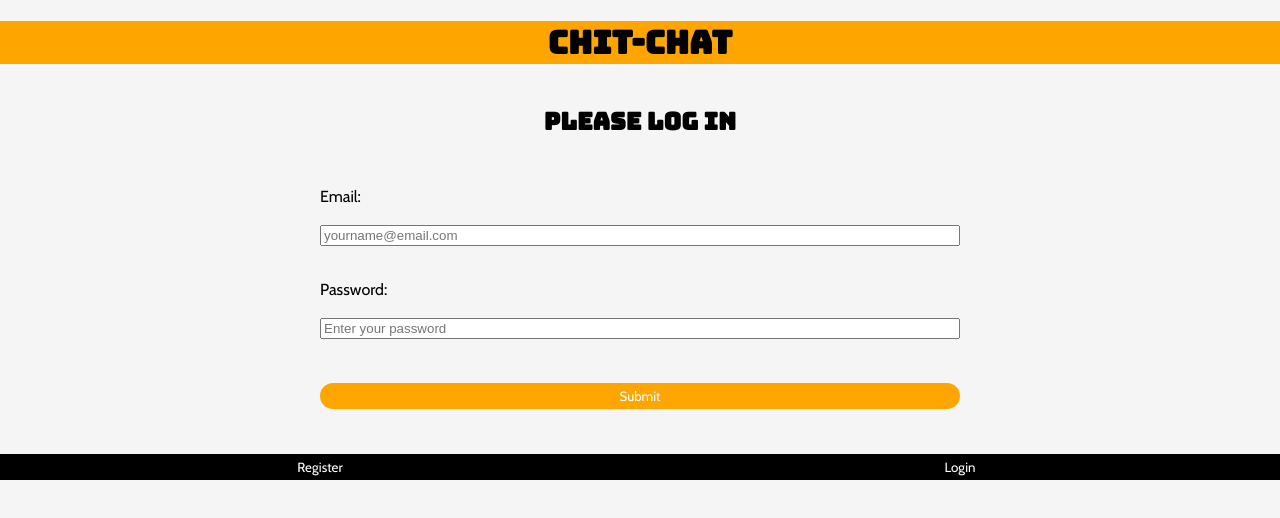
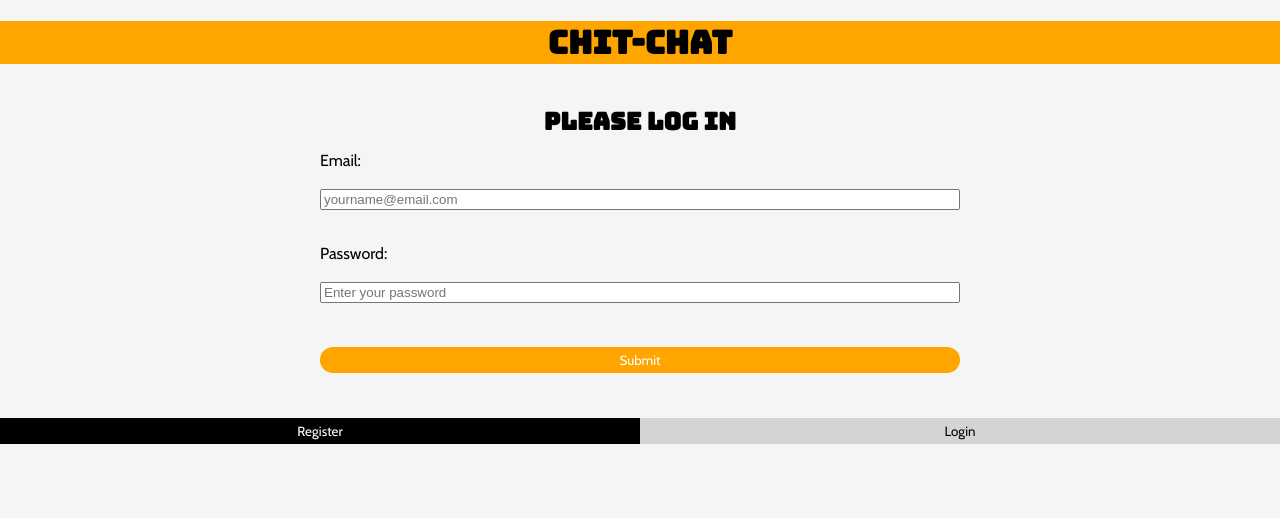
Before and after one commit to claudi-aaa/chat-project, a React (Create React App) app in the folder chat-app/: page / in a window 1280 px wide. Shown: the top 518 px of the page. Built offline with nearby package versions, Linux system fonts and the light colour scheme; no server answers.

Commit message:
unsuccessful login handling

```diff
--- a/chat-app/src/App.css
+++ b/chat-app/src/App.css
@@ -13,8 +13,8 @@ button {
 .App {
   display: flex;
   justify-content: center;
-  width: 100vw;
-  height: 100vh;
+  /* width: 100vw;
+  height: 100vh; */
   flex-direction: column;
 }
 
@@ -23,6 +23,7 @@ button {
   font-family: 'Bungee', cursive;
   background-color: orange;
   margin: 0;
+  padding: 0;
 }
 
 
--- a/chat-app/src/components/Auth.js
+++ b/chat-app/src/components/Auth.js
@@ -10,6 +10,11 @@ export const Auth = (props) => {
 
     const { setIsAuth } = props;
 
+    const [loginError, setLoginError] = useState(null);
+    const [regError, setRegError] = useState(null);
+
+
+
     const [authUser, setAuthUser] = useState(null);
     const [viewSignIn, setViewSignIn] = useState(true);
     const [email, setEmail ] = useState("");
@@ -17,9 +22,24 @@ export const Auth = (props) => {
     const [nickname, setNickname] = useState("ANON");
 
 
-    const viewLogin = (status) => {
+    const viewLogin = (e, status) => {
         setViewSignIn(status)
+
     }
+
+    const viewLoginError = (errorMsg) => {
+        if (errorMsg !== null) {
+            setLoginError("Invalid login, please try again")
+        }
+    }
+
+    const viewRegError = (errorMsg) => {
+        if (errorMsg !== null) {
+            setRegError("Invalid registration, please try again")
+        }
+    }
+
+
 
     const handleSubmit = async(e, submittype) => {
         e.preventDefault()
@@ -30,6 +50,7 @@ export const Auth = (props) => {
                 setIsAuth(true);
             } catch(err) {
                 console.error(err)
+                viewLoginError(err)
             }
 
         } else {
@@ -41,6 +62,7 @@ export const Auth = (props) => {
                 cookies.set("auth-token", result.user.refreshToken)
             } catch(err) {
                 console.error(err)
+                viewRegError(err)
             }
         }
     }
@@ -68,6 +90,18 @@ export const Auth = (props) => {
         <div className="auth-form-box">
             <h2 className="auth-header">{viewSignIn ? 'Please log in' : 'Please register'}</h2>
             <form className="auth-form">
+            {viewLoginError ? (
+                <>
+                <p>{loginError}</p>
+                </>
+            ) : null}
+
+            {viewRegError ? (
+                <>
+                <p>{regError}</p>
+                </>
+            ) : null}
+
             {viewSignIn ? null : (
                 <>
                     <label htmlFor="nickname">Nickname:</label>
@@ -108,8 +142,8 @@ export const Auth = (props) => {
                 </button>
             </form>
             <div className="auth-options">
-                <button onClick = {() => viewLogin(false)}>Register</button>
-                <button onClick = {() => viewLogin(true)}>Login</button>
+                <button className={viewSignIn ? null : 'active'  } onClick={(e) => viewLogin(e, false)}>Register</button>
+                <button className={viewSignIn ? 'active': null } onClick={(e) => viewLogin(e, true)}>Login</button>
             </div>
         </div>
 
--- a/chat-app/src/styles/Auth.css
+++ b/chat-app/src/styles/Auth.css
@@ -5,6 +5,7 @@
     justify-content: center;
     align-items: center;
     width: 100%;
+    margin-top: 2px;
 
 }
 
@@ -18,6 +19,7 @@
     flex-direction: column;
     width:50%;
     padding: 15px;
+    margin-top: -100px;
 }
 
 .auth-form label {
@@ -30,6 +32,9 @@
     margin-top: 30px;
     width: 100%;
 }
+
+
+
 
 .login-btn {
     width: 100%;
@@ -54,3 +59,8 @@
     padding: 5px;
     width: 100%;
 }
+
+.auth-options .active {
+    background-color: rgba(0, 0, 0, 0.138);
+    color: black;
+}
```
